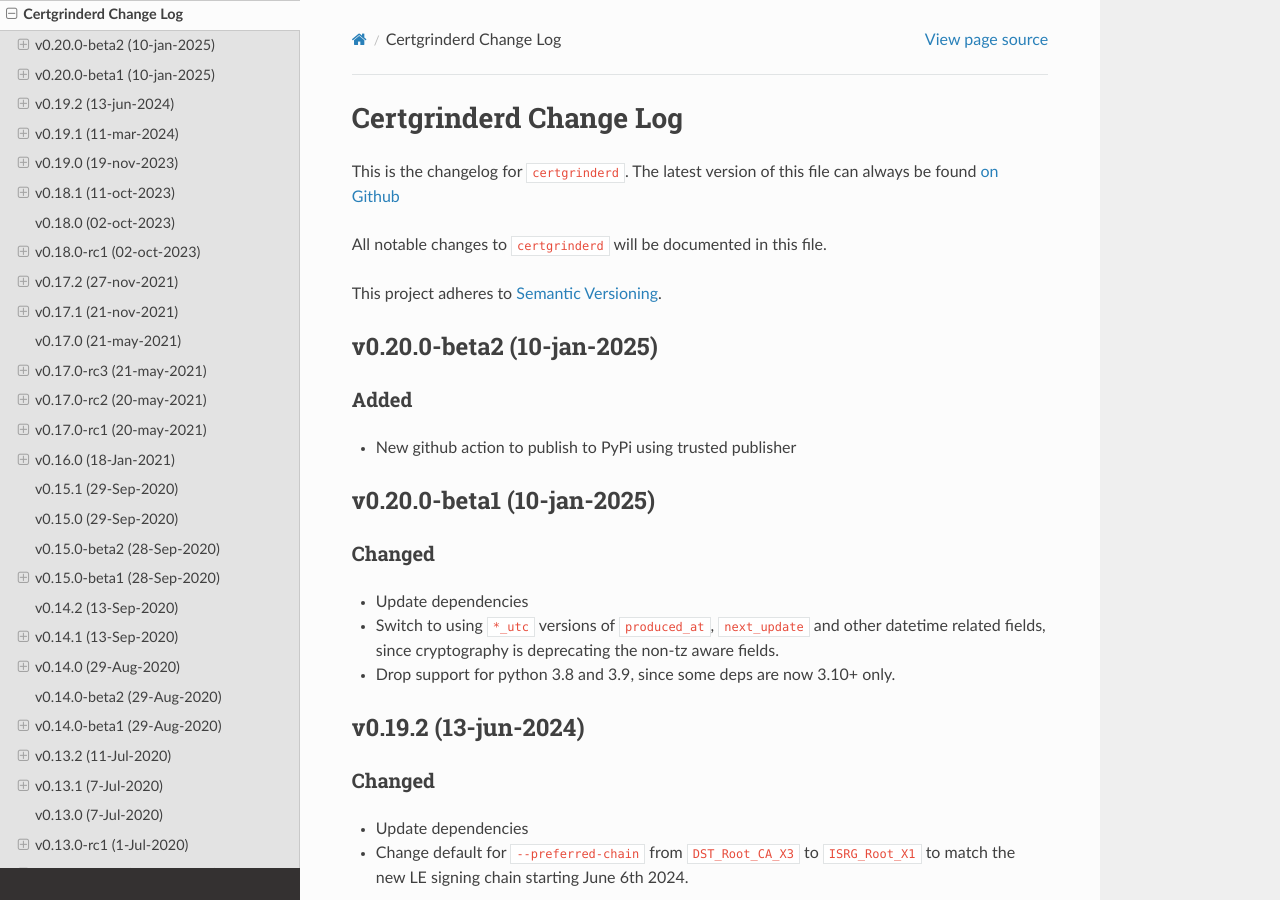
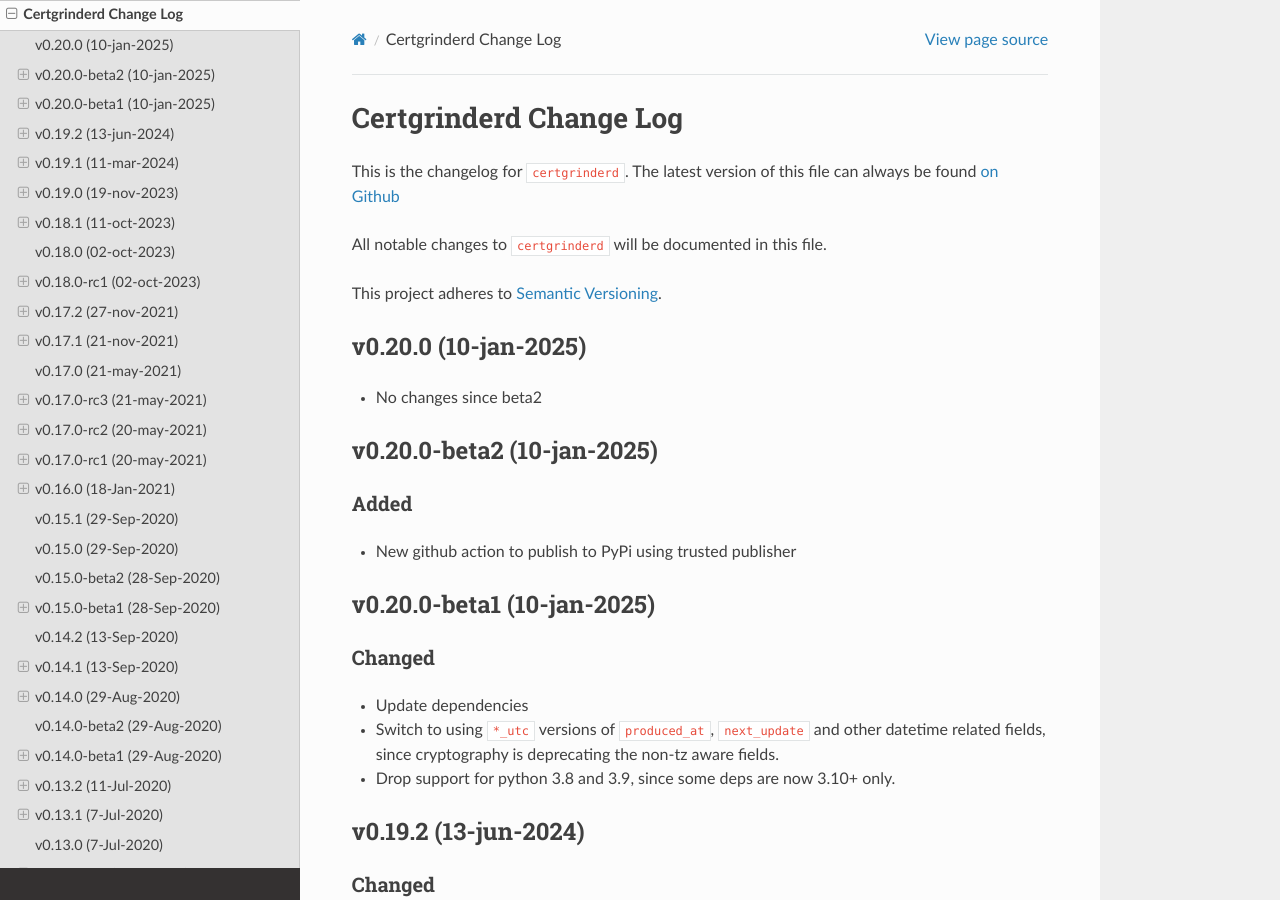
Before and after one commit to tykling/certgrinder, a Sphinx documentation site: the page built from docs/certgrinderd-changelog.rst, in a window 1280 px wide and 900 px high. Built offline with Sphinx 7.4.7 and the Read the Docs theme 3.1.0, drawn with Linux system fonts in a browser that asks for light colours.

Commit message:
update CHANGELOG

```diff
--- a/docs/certgrinder-changelog.rst
+++ b/docs/certgrinder-changelog.rst
@@ -10,8 +10,8 @@
 This project adheres to `Semantic Versioning <http://semver.org/>`__.
 
 
-Unreleased
-----------
+v0.20.0 (10-jan-2025)
+---------------------
 
 Fixed
 ~~~~~
--- a/docs/certgrinderd-changelog.rst
+++ b/docs/certgrinderd-changelog.rst
@@ -8,6 +8,12 @@
 All notable changes to ``certgrinderd`` will be documented in this file.
 
 This project adheres to `Semantic Versioning <http://semver.org/>`__.
+
+v0.20.0 (10-jan-2025)
+---------------------
+
+- No changes since beta2
+
 
 v0.20.0-beta2 (10-jan-2025)
 ---------------------------
```
